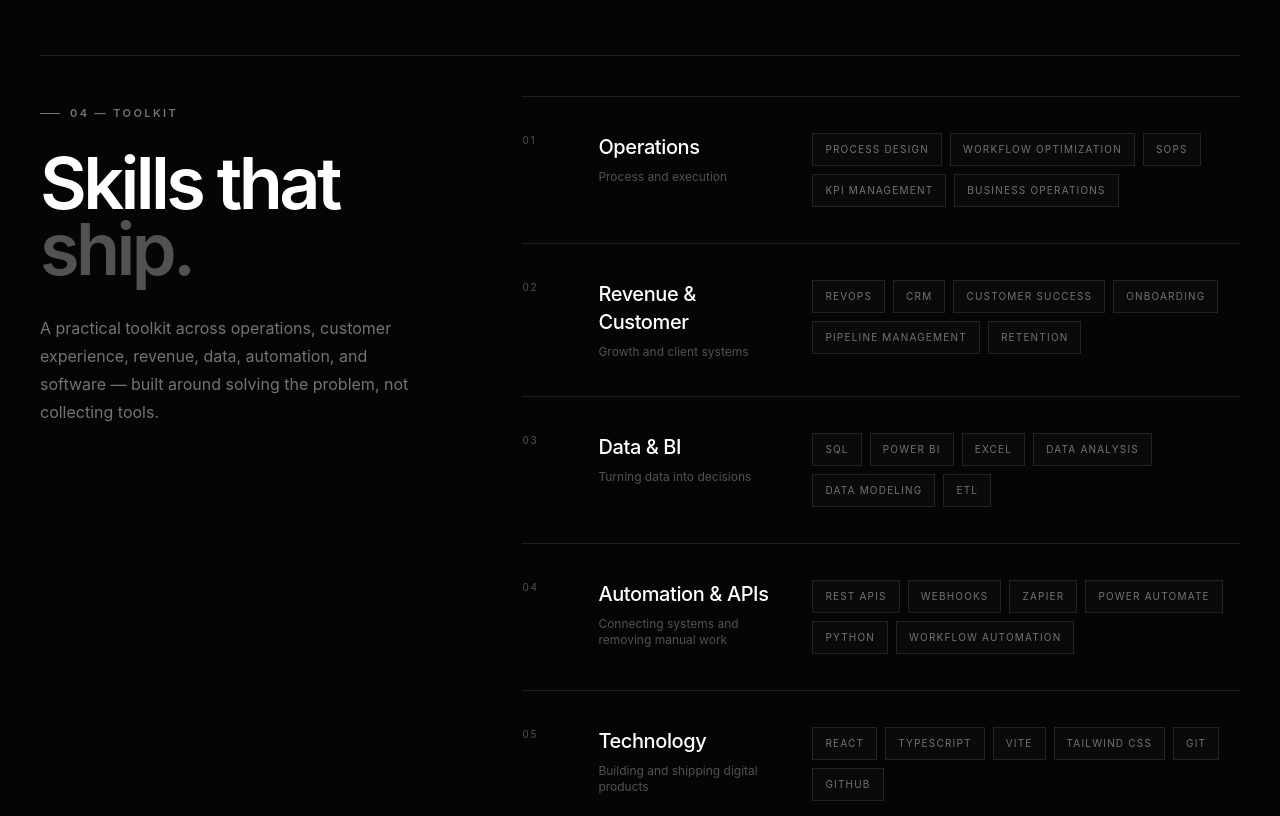
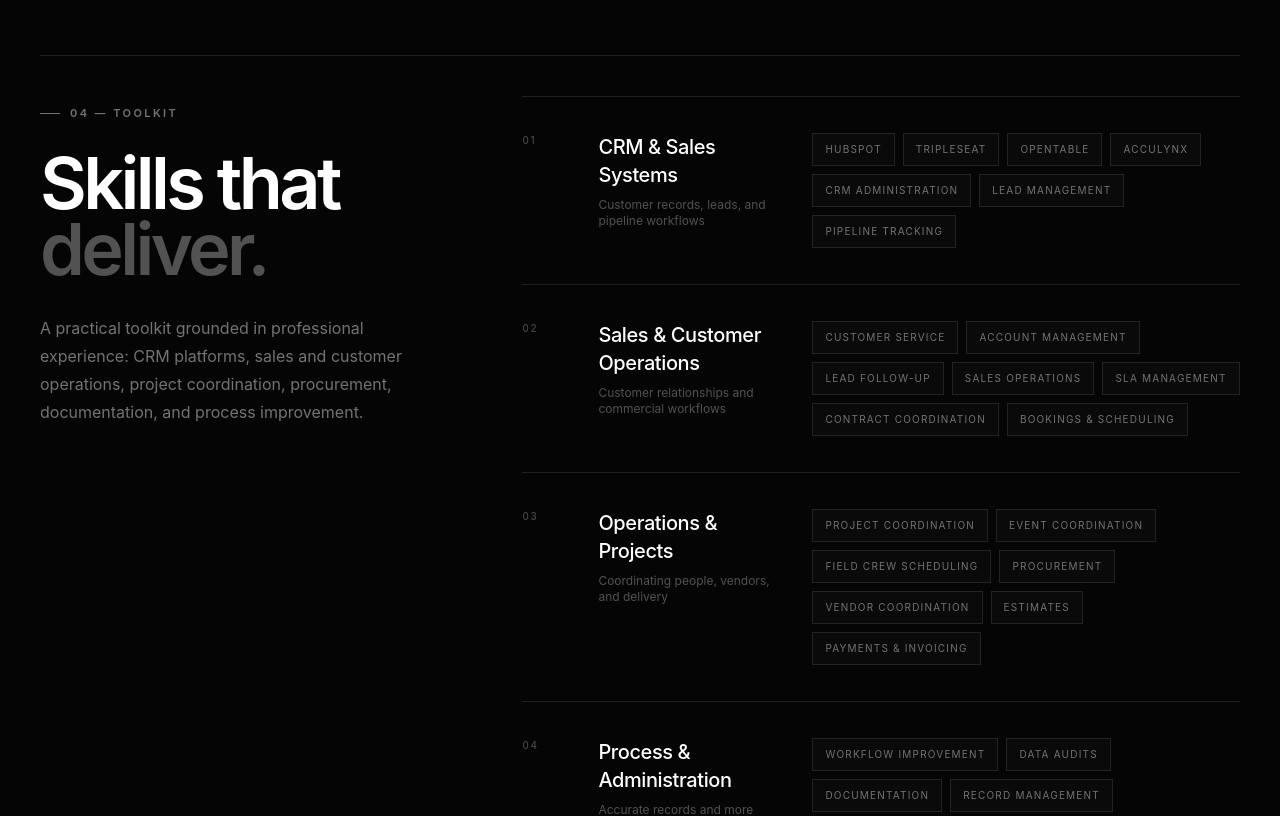
Before and after one commit to matteojose3112-bit/aster, a React (Vite) app in the folder portfolio/: page / in a window 1280 px wide. Shown: the part 7400-8216 px from the top of the page. Built offline with nearby package versions, Linux system fonts and the light colour scheme.

Commit message:
Align toolkit with professional experience and verified platforms

```diff
--- a/portfolio/src/components/layout/sections/Toolkit.tsx
+++ b/portfolio/src/components/layout/sections/Toolkit.tsx
@@ -1,10 +1,10 @@
 function Toolkit() {
   const groups = [
-    { number: "01", title: "Operations", description: "Process and execution", skills: ["Process Design", "Workflow Optimization", "SOPs", "KPI Management", "Business Operations"] },
-    { number: "02", title: "Revenue & Customer", description: "Growth and client systems", skills: ["RevOps", "CRM", "Customer Success", "Onboarding", "Pipeline Management", "Retention"] },
-    { number: "03", title: "Data & BI", description: "Turning data into decisions", skills: ["SQL", "Power BI", "Excel", "Data Analysis", "Data Modeling", "ETL"] },
-    { number: "04", title: "Automation & APIs", description: "Connecting systems and removing manual work", skills: ["REST APIs", "Webhooks", "Zapier", "Power Automate", "Python", "Workflow Automation"] },
-    { number: "05", title: "Technology", description: "Building and shipping digital products", skills: ["React", "TypeScript", "Vite", "Tailwind CSS", "Git", "GitHub"] },
+    { number: "01", title: "CRM & Sales Systems", description: "Customer records, leads, and pipeline workflows", skills: ["HubSpot", "TripleSeat", "OpenTable", "AccuLynx", "CRM Administration", "Lead Management", "Pipeline Tracking"] },
+    { number: "02", title: "Sales & Customer Operations", description: "Customer relationships and commercial workflows", skills: ["Customer Service", "Account Management", "Lead Follow-up", "Sales Operations", "SLA Management", "Contract Coordination", "Bookings & Scheduling"] },
+    { number: "03", title: "Operations & Projects", description: "Coordinating people, vendors, and delivery", skills: ["Project Coordination", "Event Coordination", "Field Crew Scheduling", "Procurement", "Vendor Coordination", "Estimates", "Payments & Invoicing"] },
+    { number: "04", title: "Process & Administration", description: "Accurate records and more efficient workflows", skills: ["Workflow Improvement", "Data Audits", "Documentation", "Record Management", "Duplicate Resolution", "Cross-functional Coordination", "Process Standardization"] },
+    { number: "05", title: "Technology & Digital", description: "Technical skills and tools used in ongoing development", skills: ["React", "TypeScript", "Vite", "Tailwind CSS", "Git", "GitHub", "AI-assisted Development"] },
   ];
 
   return (
@@ -17,10 +17,10 @@
               <h2 className="mt-7 text-5xl font-semibold leading-[0.92] tracking-[-0.05em] md:text-7xl">
                 Skills that
                 <br />
-                <span className="text-neutral-600">ship.</span>
+                <span className="text-neutral-600">deliver.</span>
               </h2>
               <p className="mt-8 max-w-sm text-base leading-7 text-neutral-500">
-                A practical toolkit across operations, customer experience, revenue, data, automation, and software — built around solving the problem, not collecting tools.
+                A practical toolkit grounded in professional experience: CRM platforms, sales and customer operations, project coordination, procurement, documentation, and process improvement.
               </p>
             </div>
 
```
